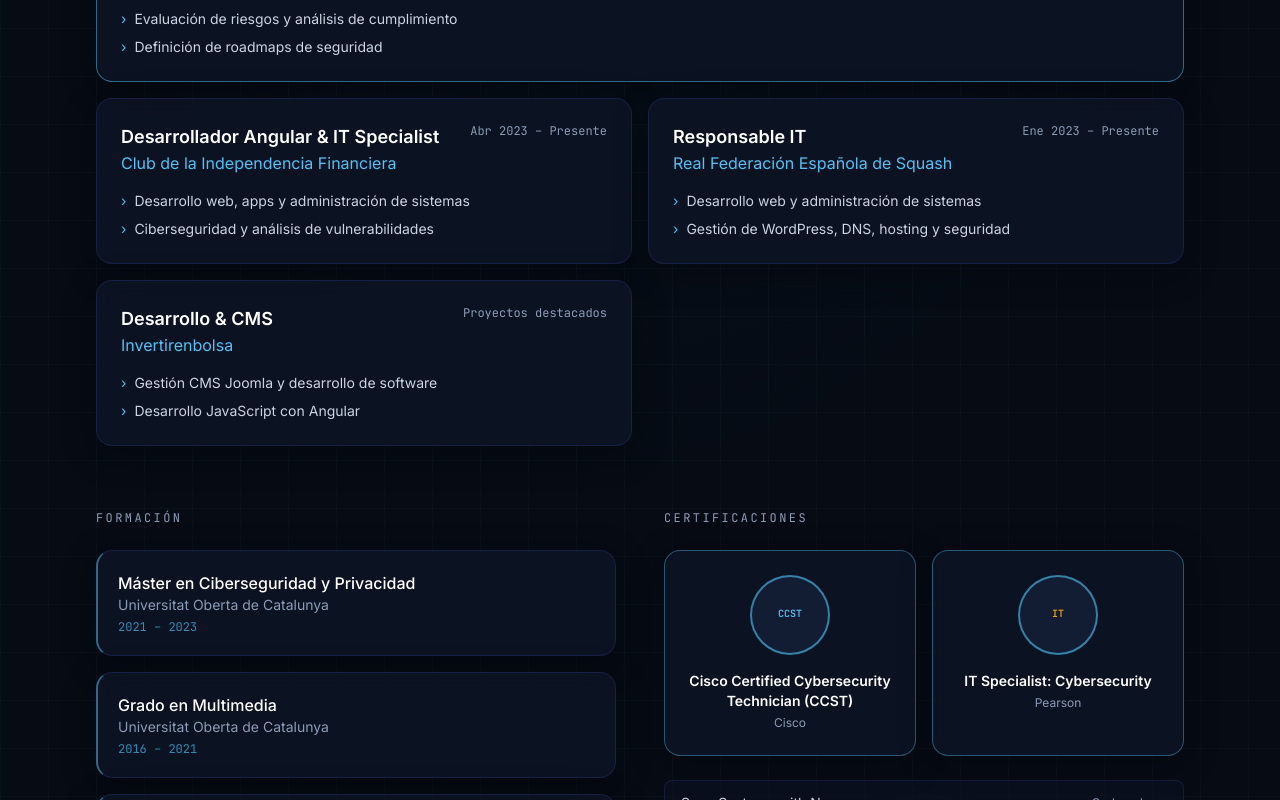
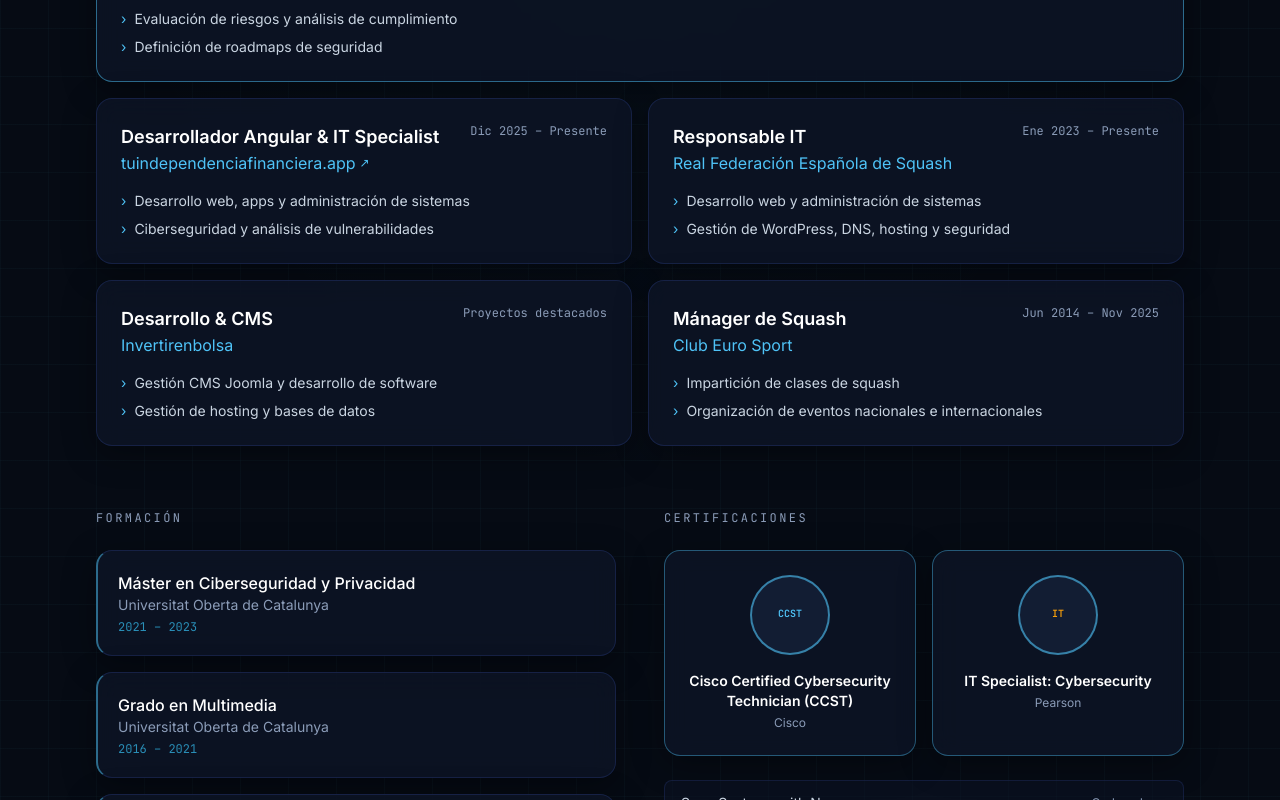
Before and after one commit to nilovidal/nilovidal.github.io, a Vue app: page / in a window 1280 px wide. Shown: the part 1460-2260 px from the top of the page. Built offline with nearby package versions, Linux system fonts and the light colour scheme.

Commit message:
20260526N Very Last Steps

```diff
--- a/src/components/CyberDevSection.vue
+++ b/src/components/CyberDevSection.vue
@@ -60,7 +60,20 @@
             <h4 class="text-lg font-semibold text-white">
               {{ t(job.roleKey) }}
             </h4>
-            <p class="text-cyber">{{ t(job.companyKey) }}</p>
+            <p>
+              <a
+                v-if="job.companyUrl"
+                :href="job.companyUrl"
+                target="_blank"
+                rel="noopener noreferrer"
+                class="inline-flex items-center gap-1 text-cyber underline-offset-4 transition hover:text-cyber-glow hover:underline"
+                :aria-label="`${t(job.companyKey)} — ${t('common.external')}`"
+              >
+                {{ t(job.companyKey) }}
+                <span class="font-mono text-xs" aria-hidden="true">↗</span>
+              </a>
+              <span v-else class="text-cyber">{{ t(job.companyKey) }}</span>
+            </p>
           </div>
           <span class="font-mono text-xs text-muted">{{ t(job.periodKey) }}</span>
         </div>
--- a/src/data/portfolio.js
+++ b/src/data/portfolio.js
@@ -25,6 +25,7 @@
   {
     id: 'cif',
     companyKey: 'exp.cif.company',
+    companyUrl: 'https://tuindependenciafinanciera.app',
     roleKey: 'exp.cif.role',
     periodKey: 'exp.cif.period',
     bulletsKey: 'exp.cif.bullets',
@@ -45,6 +46,14 @@
     periodKey: 'exp.invertir.period',
     bulletsKey: 'exp.invertir.bullets',
     accent: 'muted',
+  },
+  {
+    id: 'euroSport',
+    companyKey: 'exp.euroSport.company',
+    roleKey: 'exp.euroSport.role',
+    periodKey: 'exp.euroSport.period',
+    bulletsKey: 'exp.euroSport.bullets',
+    accent: 'squash',
   },
 ]
 
--- a/src/i18n/en.js
+++ b/src/i18n/en.js
@@ -49,9 +49,9 @@
       ],
     },
     cif: {
-      company: 'Club de la Independencia Financiera',
+      company: 'tuindependenciafinanciera.app',
       role: 'Angular Developer & IT Specialist',
-      period: 'Apr 2023 – Present',
+      period: 'Dec 2025 – Present',
       bullets: [
         'Web development, apps, and systems administration',
         'Cybersecurity and vulnerability analysis',
@@ -72,7 +72,16 @@
       period: 'Highlighted projects',
       bullets: [
         'Joomla CMS management and software development',
-        'JavaScript development with Angular',
+        'Hosting and database management',
+      ],
+    },
+    euroSport: {
+      company: 'Club Euro Sport',
+      role: 'Squash Manager',
+      period: 'Jun 2014 – Nov 2025',
+      bullets: [
+        'Squash coaching and lessons',
+        'Organisation of national and international events',
       ],
     },
   },
@@ -178,13 +187,13 @@
       'Amazon Prime feature work, international reality show testing, and multimedia foundations.',
     prime: {
       title: 'Viaje de Fin de Curso. La Película (2025)',
-      role: 'Featured extra · Amazon Prime Spain',
+      role: 'Featured extra · Bad Wolf Casting · Amazon Prime Spain',
       year: '2024',
       desc: 'On-screen participation in Amazon Prime Video Spain\'s feature production.',
     },
     reality: {
       title: 'International reality show (USA)',
-      role: 'Testing team · Bad Wolf Casting',
+      role: 'Testing team · Palma Pictures',
       year: '2024',
       desc: 'Tests and actions for an American production with Palma Pictures.',
     },
--- a/src/i18n/es.js
+++ b/src/i18n/es.js
@@ -49,9 +49,9 @@
       ],
     },
     cif: {
-      company: 'Club de la Independencia Financiera',
+      company: 'tuindependenciafinanciera.app',
       role: 'Desarrollador Angular & IT Specialist',
-      period: 'Abr 2023 – Presente',
+      period: 'Dic 2025 – Presente',
       bullets: [
         'Desarrollo web, apps y administración de sistemas',
         'Ciberseguridad y análisis de vulnerabilidades',
@@ -72,7 +72,16 @@
       period: 'Proyectos destacados',
       bullets: [
         'Gestión CMS Joomla y desarrollo de software',
-        'Desarrollo JavaScript con Angular',
+        'Gestión de hosting y bases de datos',
+      ],
+    },
+    euroSport: {
+      company: 'Club Euro Sport',
+      role: 'Mánager de Squash',
+      period: 'Jun 2014 – Nov 2025',
+      bullets: [
+        'Impartición de clases de squash',
+        'Organización de eventos nacionales e internacionales',
       ],
     },
   },
@@ -178,13 +187,13 @@
       'Figuración en Amazon Prime, testing para reality show internacional y base multimedia del grado.',
     prime: {
       title: 'Viaje de Fin de Curso. La Película (2025)',
-      role: 'Figuración · Amazon Prime España',
+      role: 'Figuración · Bad Wolf Casting · Amazon Prime España',
       year: '2024',
       desc: 'Participación en la producción cinematográfica de Amazon Prime Video España.',
     },
     reality: {
       title: 'Reality show internacional (USA)',
-      role: 'Equipo de testing · Bad Wolf Casting',
+      role: 'Equipo de testing · Palma Pictures',
       year: '2024',
       desc: 'Pruebas y acciones para producción audiovisual americana con Palma Pictures.',
     },
```
